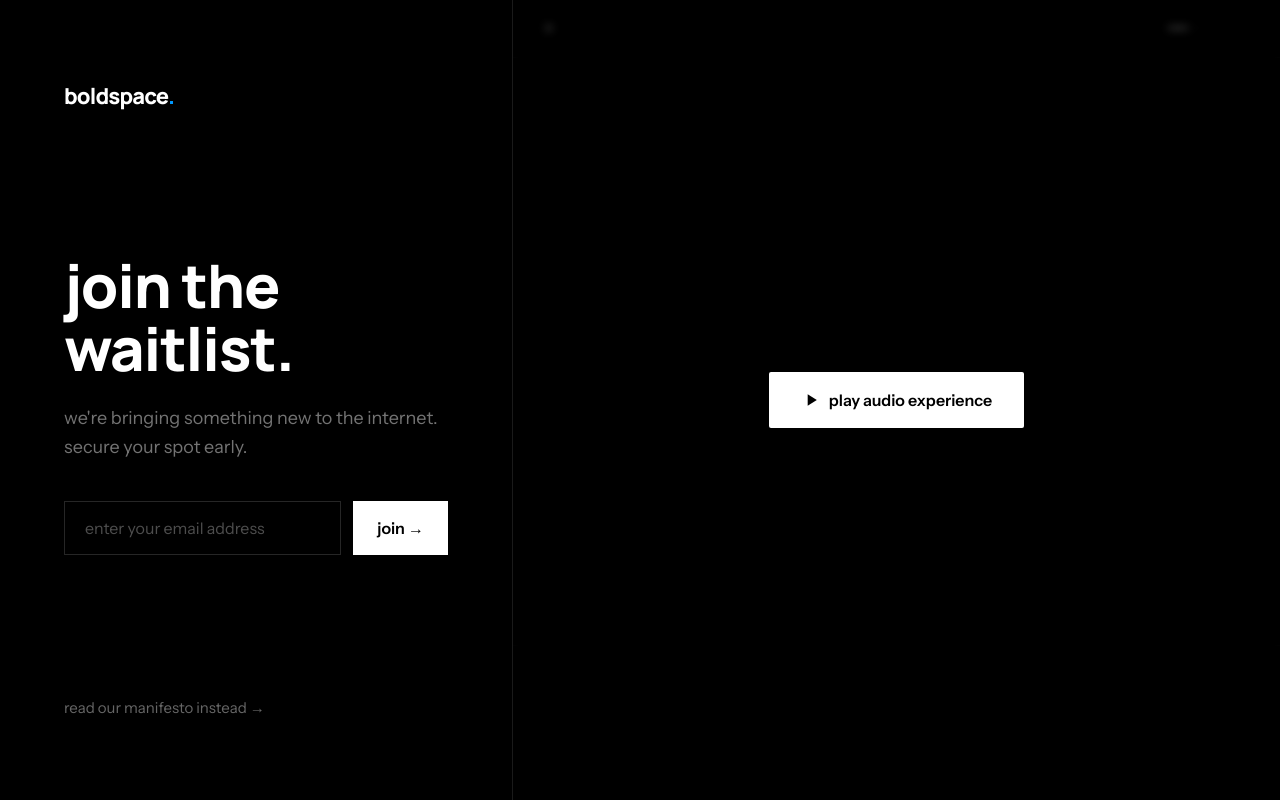
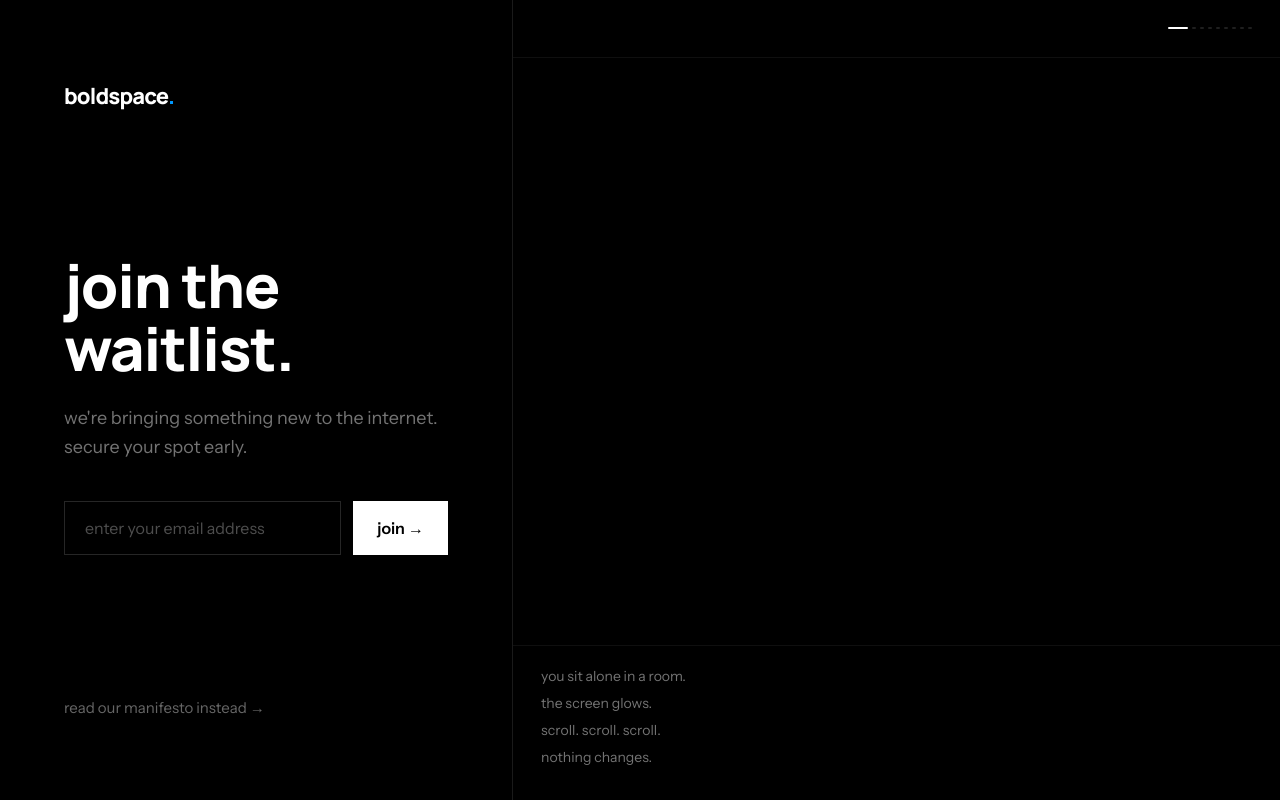
Before and after one commit to MRsanjuedit/buildspace, a Next.js app: page /join in a window 1280 px wide. Built offline with nearby package versions, Linux system fonts and the light colour scheme.

Commit message:
refactor: remove audio and revert ascii story back to auto-playing timeouts

```diff
--- a/app/components/AsciiStory.tsx
+++ b/app/components/AsciiStory.tsx
@@ -186,68 +186,50 @@ const SCENES: Scene[] = [
 ];
 
 export default function AsciiStory() {
-  const audioRef = useRef<HTMLAudioElement>(null);
-  const [isPlaying, setIsPlaying] = useState(false);
-  const [currentTime, setCurrentTime] = useState(0);
-  const [duration, setDuration] = useState(27.78);
-  const [hasInteracted, setHasInteracted] = useState(false);
+  const [sceneIdx, setSceneIdx] = useState(0);
+  const [phase, setPhase] = useState<'enter' | 'show' | 'exit'>('enter');
+  const [visibleLines, setVisibleLines] = useState(0);
+  const timers = useRef<ReturnType<typeof setTimeout>[]>([]);
 
-  const togglePlay = () => {
-    if (audioRef.current) {
-      if (isPlaying) {
-        audioRef.current.pause();
-      } else {
-        audioRef.current.play();
-        setHasInteracted(true);
-      }
-      setIsPlaying(!isPlaying);
-    }
-  };
+  const clear = useCallback(() => {
+    timers.current.forEach(clearTimeout);
+    timers.current = [];
+  }, []);
+
+  const delay = useCallback((fn: () => void, ms: number) => {
+    timers.current.push(setTimeout(fn, ms));
+  }, []);
+
+  const scene = SCENES[sceneIdx];
 
   useEffect(() => {
-    const audio = audioRef.current;
-    if (!audio) return;
+    clear();
+    setPhase('enter');
+    setVisibleLines(0);
 
-    const updateTime = () => setCurrentTime(audio.currentTime);
-    const updateDuration = () => setDuration(audio.duration || 27.78);
-    const handleEnded = () => setIsPlaying(false);
-    const handlePlay = () => setIsPlaying(true);
-    const handlePause = () => setIsPlaying(false);
+    // enter → show
+    delay(() => {
+      setPhase('show');
 
-    audio.addEventListener('timeupdate', updateTime);
-    audio.addEventListener('loadedmetadata', updateDuration);
-    audio.addEventListener('ended', handleEnded);
-    audio.addEventListener('play', handlePlay);
-    audio.addEventListener('pause', handlePause);
+      // reveal lines
+      scene.lines.forEach((_, i) => {
+        delay(() => setVisibleLines(i + 1), 400 + i * 600);
+      });
 
-    return () => {
-      audio.removeEventListener('timeupdate', updateTime);
-      audio.removeEventListener('loadedmetadata', updateDuration);
-      audio.removeEventListener('ended', handleEnded);
-      audio.removeEventListener('play', handlePlay);
-      audio.removeEventListener('pause', handlePause);
-    };
-  }, []);
+      // exit
+      const hold = 400 + scene.lines.length * 600 + 2000;
+      delay(() => {
+        setPhase('exit');
+        delay(() => {
+          setSceneIdx(p => (p + 1) % SCENES.length);
+        }, 800);
+      }, hold);
+    }, 300);
 
-  // Calculate global progress (0 to 1)
-  const globalProgress = Math.min(currentTime / duration, 1);
+    return clear;
+  }, [sceneIdx, clear, delay]); // eslint-disable-line
 
-  // Calculate which scene we are in
-  const rawSceneIndex = globalProgress * SCENES.length;
-  const sceneIdx = Math.min(Math.floor(rawSceneIndex), SCENES.length - 1);
-  const scene = SCENES[sceneIdx] || SCENES[0];
-
-  // Calculate progress *within* the current scene (0 to 1)
-  const sceneProgress = rawSceneIndex - sceneIdx;
-
-  // Determine opacity for crossfades (fade in first 10%, fade out last 10%)
-  let opacity = 1;
-  if (sceneProgress < 0.1) opacity = sceneProgress / 0.1;
-  else if (sceneProgress > 0.9) opacity = (1 - sceneProgress) / 0.1;
-
-  // Determine how many lines are visible (reveal sequentially)
-  const lineThreshold = 0.8 / scene.lines.length; // use 80% of the scene time to reveal lines
-  const visibleLines = Math.floor((sceneProgress - 0.1) / lineThreshold) + 1;
+  const opacity = phase === 'show' ? 1 : 0;
 
   return (
     <div style={{
@@ -257,44 +239,7 @@ export default function AsciiStory() {
       display: 'flex',
       flexDirection: 'column',
       overflow: 'hidden',
-      position: 'relative',
     }}>
-      <audio ref={audioRef} src="/story-audio.webm" preload="auto" />
-
-      {/* ── Overlay Play Button (if not interacted yet) ── */}
-      {!hasInteracted && (
-        <div style={{
-          position: 'absolute',
-          inset: 0,
-          backgroundColor: 'rgba(0,0,0,0.6)',
-          backdropFilter: 'blur(4px)',
-          zIndex: 50,
-          display: 'flex',
-          alignItems: 'center',
-          justifyContent: 'center',
-        }}>
-          <button
-            onClick={togglePlay}
-            style={{
-              padding: '16px 32px',
-              backgroundColor: '#fff',
-              color: '#000',
-              fontFamily: "'Instrument Sans', sans-serif",
-              fontWeight: 600,
-              fontSize: '16px',
-              border: 'none',
-              cursor: 'pointer',
-              borderRadius: '2px',
-              display: 'flex',
-              gap: '8px',
-              alignItems: 'center',
-            }}
-          >
-            <svg width="20" height="20" viewBox="0 0 24 24" fill="currentColor"><path d="M8 5v14l11-7z"/></svg>
-            play audio experience
-          </button>
-        </div>
-      )}
 
       {/* ── Header bar ── */}
       <div style={{
@@ -305,16 +250,6 @@ export default function AsciiStory() {
         borderBottom: '1px solid rgba(255,255,255,0.06)',
         flexShrink: 0,
       }}>
-        <div style={{ display: 'flex', gap: '12px', alignItems: 'center' }}>
-          <button onClick={togglePlay} style={{
-            background: 'none', border: 'none', color: '#fff', cursor: 'pointer', padding: 0, display: 'flex', opacity: 0.5
-          }}>
-            {isPlaying ? (
-              <svg width="16" height="16" viewBox="0 0 24 24" fill="currentColor"><path d="M6 19h4V5H6v14zm8-14v14h4V5h-4z"/></svg>
-            ) : (
-              <svg width="16" height="16" viewBox="0 0 24 24" fill="currentColor"><path d="M8 5v14l11-7z"/></svg>
-            )}
-          </button>
         <span style={{
           fontFamily: "'Instrument Sans', sans-serif",
           fontWeight: 400,
@@ -322,12 +257,11 @@ export default function AsciiStory() {
           letterSpacing: '0.12em',
           color: 'rgba(255,255,255,0.25)',
           textTransform: 'uppercase',
-            opacity: hasInteracted ? opacity : 0,
-            transition: 'opacity 0.2s ease',
+          opacity,
+          transition: 'opacity 0.6s ease',
         }}>
           {scene.id} / {String(SCENES.length).padStart(2, '0')}
         </span>
-        </div>
 
         {/* Progress */}
         <div style={{ display: 'flex', gap: '4px', alignItems: 'center' }}>
@@ -356,7 +290,8 @@ export default function AsciiStory() {
           color: '#fff',
           textTransform: 'lowercase',
           margin: 0,
-          opacity: hasInteracted ? opacity : 0,
+          opacity,
+          transition: 'opacity 0.7s ease 0.1s',
         }}>
           {scene.title}
         </h2>
@@ -369,7 +304,8 @@ export default function AsciiStory() {
         alignItems: 'center',
         justifyContent: 'center',
         padding: '0 28px',
-        opacity: hasInteracted ? opacity : 0,
+        opacity,
+        transition: 'opacity 0.8s ease 0.2s',
       }}>
         <pre style={{
           fontFamily: "'Courier New', monospace",
@@ -405,9 +341,9 @@ export default function AsciiStory() {
             lineHeight: 1.5,
             color: 'rgba(255,255,255,0.45)',
             margin: 0,
-            opacity: hasInteracted && i < visibleLines ? 1 : 0,
-            transform: hasInteracted && i < visibleLines ? 'translateY(0)' : 'translateY(6px)',
-            transition: 'opacity 0.2s ease, transform 0.2s ease',
+            opacity: i < visibleLines ? 1 : 0,
+            transform: i < visibleLines ? 'translateY(0)' : 'translateY(6px)',
+            transition: 'opacity 0.5s ease, transform 0.5s ease',
           }}>
             {line}
           </p>
```
Also changed, not shown: 1 other file (tests, documents, lock files or other folders). Lines whose indentation alone changed are shown as unchanged.
